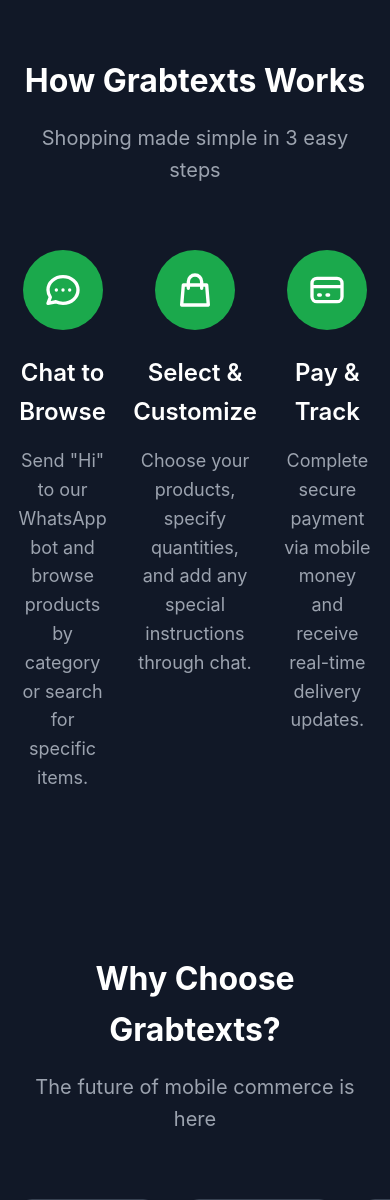
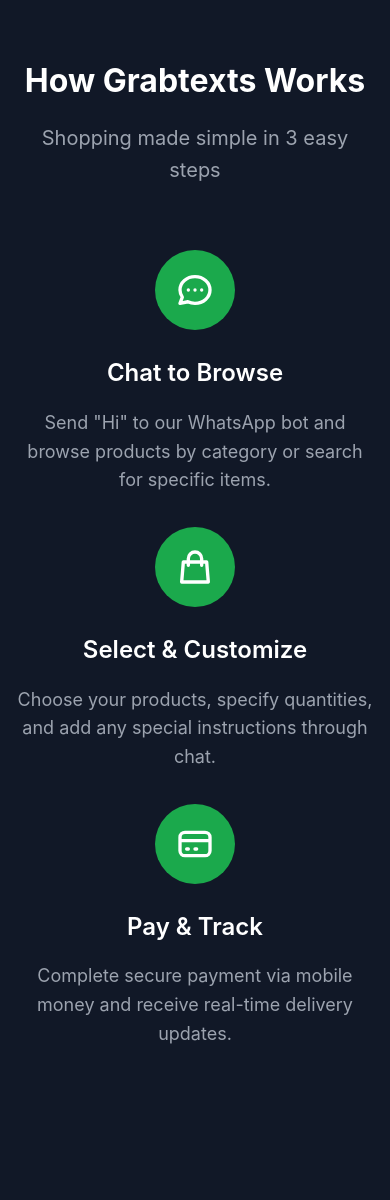
Before and after one commit to iamwiredu/whatsapp_bot, a Django app: page / in a window 390 px wide; the page is wider, and only the part inside the window is pictured. Shown: the part 1110-2310 px from the top of that part. Run offline with Django 5.2, Linux system fonts and the light colour scheme; parts of the project's set-up code (start-up, migrations or seed data) failed here and were passed over.

Commit message:
fix overflow

```diff
--- a/core/templates/home.html
+++ b/core/templates/home.html
@@ -686,6 +686,15 @@
             }
         }
 
+@media (max-width: 639px) {
+  .grid-3 {
+    grid-template-columns: 1fr !important;
+    gap: 2rem;
+  }
+}
+
+
+
         @media (min-width: 768px) {
             .nav {
                 display: flex;
```
